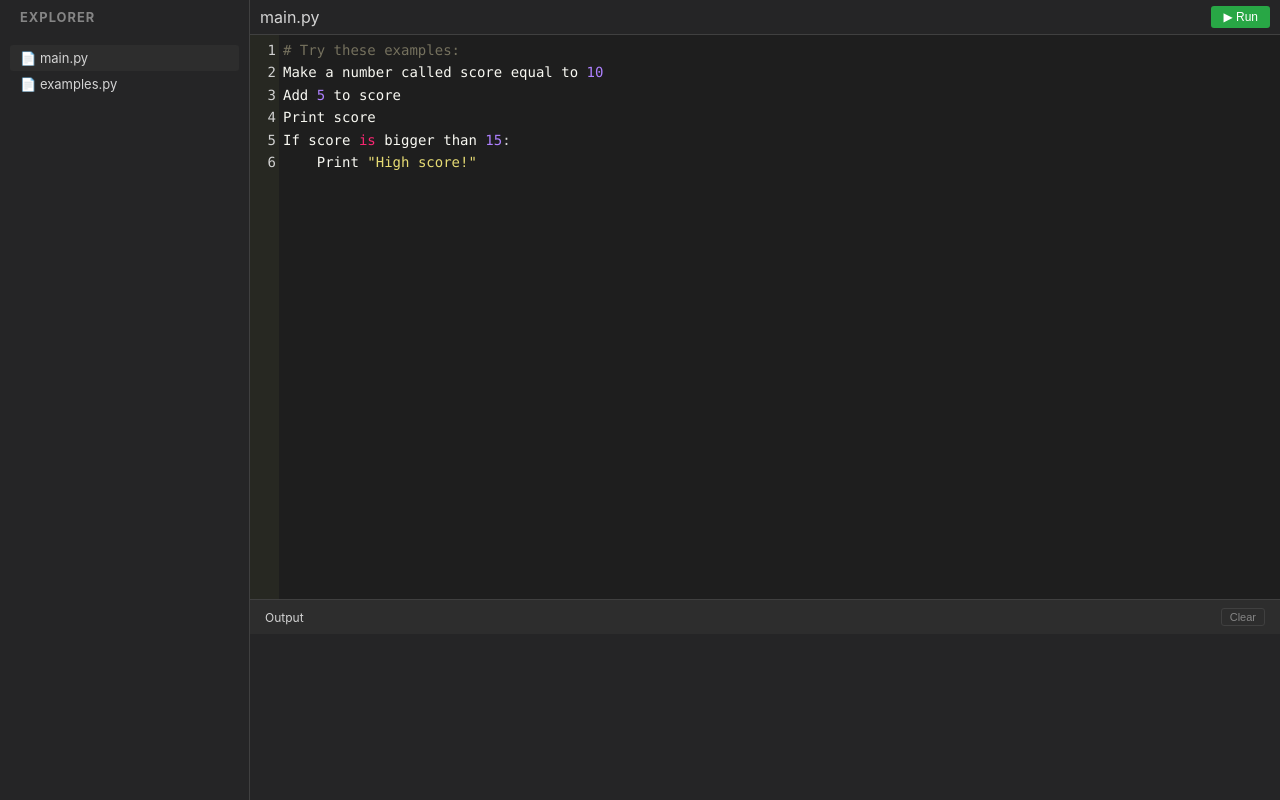
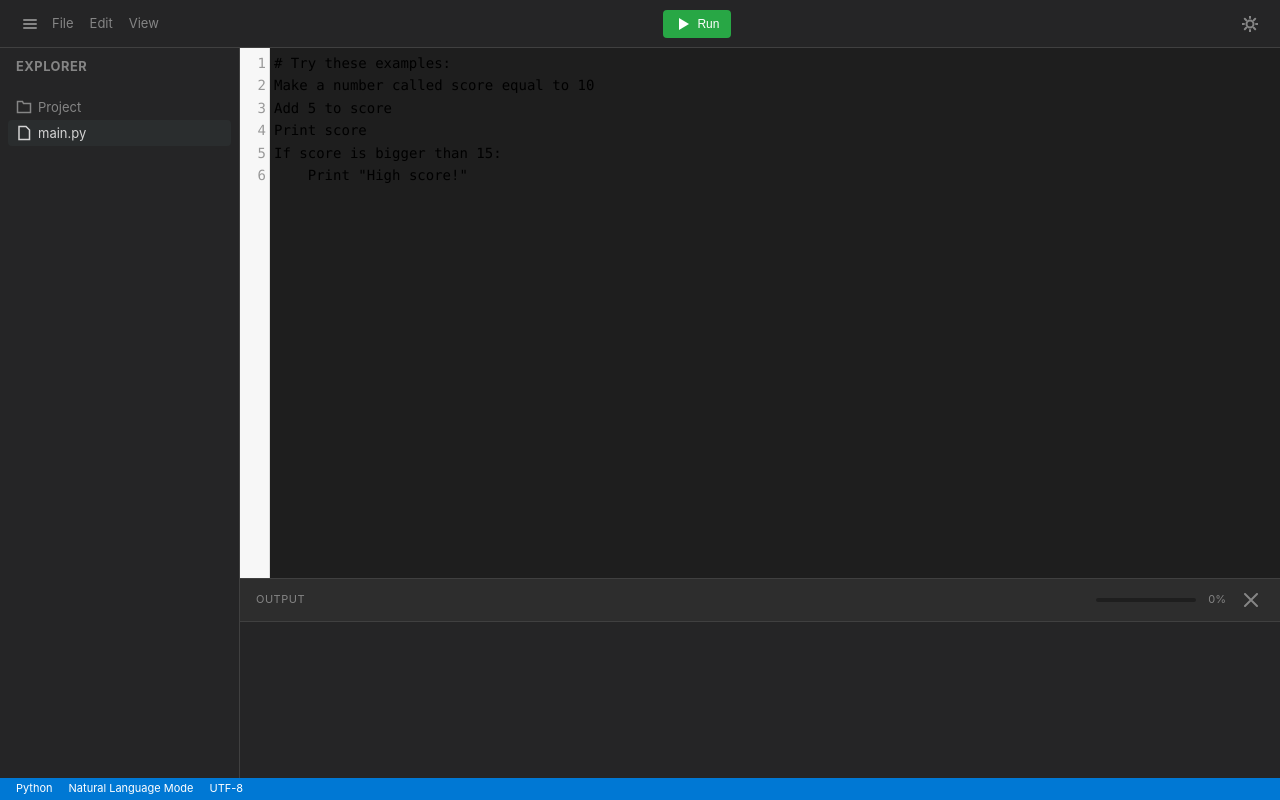
Before and after one commit to AnishShinde-sys/natural-python, a Flask app: template templates/index.html in a window 1280 px wide. Run offline with Flask 2, Linux system fonts and the light colour scheme; the template is opened without the code that fills it, so the values that code supplies are empty.

Commit message:
made it more mordern

```diff
--- a/static/css/style.css
+++ b/static/css/style.css
@@ -2,11 +2,19 @@
     --bg-primary: #1e1e1e;
     --bg-secondary: #252526;
     --bg-tertiary: #2d2d2d;
+    --bg-hover: #2a2d2e;
     --text-primary: #d4d4d4;
     --text-secondary: #858585;
     --accent: #0078d4;
     --border: #404040;
     --success: #28a745;
+    --error: #d16969;
+    --warning: #dcdcaa;
+
+    --top-nav-height: 48px;
+    --status-bar-height: 22px;
+    --sidebar-width: 240px;
+    --output-height: 200px;
 }
 
 * {
@@ -21,69 +29,140 @@
     color: var(--text-primary);
     height: 100vh;
     overflow: hidden;
+    font-size: 13px;
+    line-height: 1.4;
 }
 
 .ide-container {
     display: flex;
+    flex-direction: column;
     height: 100vh;
 }
 
-/* Sidebar Styles */
+/* Top Navigation */
+.top-nav {
+    height: var(--top-nav-height);
+    background: var(--bg-secondary);
+    border-bottom: 1px solid var(--border);
+    display: flex;
+    align-items: center;
+    padding: 0 16px;
+    justify-content: space-between;
+}
+
+.nav-left, .nav-center, .nav-right {
+    display: flex;
+    align-items: center;
+    gap: 8px;
+}
+
+.breadcrumb {
+    display: flex;
+    gap: 16px;
+    color: var(--text-secondary);
+}
+
+.breadcrumb span {
+    cursor: pointer;
+}
+
+.breadcrumb span:hover {
+    color: var(--text-primary);
+}
+
+/* Buttons */
+.icon-btn {
+    background: transparent;
+    border: none;
+    color: var(--text-secondary);
+    padding: 6px;
+    border-radius: 4px;
+    cursor: pointer;
+    display: flex;
+    align-items: center;
+    justify-content: center;
+}
+
+.icon-btn:hover {
+    background: var(--bg-hover);
+    color: var(--text-primary);
+}
+
+.run-btn {
+    background: var(--success);
+    color: white;
+    border: none;
+    padding: 6px 12px;
+    border-radius: 4px;
+    cursor: pointer;
+    display: flex;
+    align-items: center;
+    gap: 6px;
+    font-size: 12px;
+    font-weight: 500;
+}
+
+.run-btn:hover {
+    opacity: 0.9;
+}
+
+/* Main Content */
+.main-content {
+    display: flex;
+    flex: 1;
+    overflow: hidden;
+}
+
+/* Sidebar */
 .sidebar {
-    width: 250px;
+    width: var(--sidebar-width);
     background: var(--bg-secondary);
     border-right: 1px solid var(--border);
+    overflow-y: auto;
 }
 
 .sidebar-header {
-    padding: 10px 20px;
+    padding: 10px 16px;
     font-size: 11px;
     color: var(--text-secondary);
     text-transform: uppercase;
-    letter-spacing: 1px;
+    letter-spacing: 0.5px;
 }
 
 .file-tree {
-    padding: 10px;
+    padding: 8px;
 }
 
-.file {
-    padding: 5px 10px;
+.folder, .file {
+    display: flex;
+    align-items: center;
+    gap: 6px;
+    padding: 4px 8px;
+    border-radius: 4px;
     cursor: pointer;
-    border-radius: 3px;
-    font-size: 13px;
+    color: var(--text-secondary);
 }
 
 .file.active {
-    background: var(--bg-tertiary);
+    background: var(--bg-hover);
+    color: var(--text-primary);
 }
 
-/* Main Content Styles */
-.main-content {
+.folder:hover, .file:hover {
+    background: var(--bg-hover);
+}
+
+/* Editor Area */
+.editor-area {
     flex: 1;
     display: flex;
     flex-direction: column;
-}
-
-.top-bar {
-    height: 35px;
-    background: var(--bg-secondary);
-    display: flex;
-    align-items: center;
-    justify-content: space-between;
-    padding: 0 10px;
-    border-bottom: 1px solid var(--border);
+    overflow: hidden;
 }
 
 .editor-container {
     flex: 1;
-    display: flex;
-    flex-direction: column;
-}
-
-.editor-wrapper {
-    flex: 2;
-    border-bottom: 1px solid var(--border);
+    overflow: hidden;
 }
 
 /* CodeMirror Customization */
@@ -93,58 +172,100 @@
     font-size: 14px;
     line-height: 1.6;
     background: var(--bg-primary) !important;
-    color: var(--text-primary) !important;
 }
 
-/* Output Panel Styles */
+/* Output Panel */
 .output-panel {
-    height: 200px;
+    height: var(--output-height);
     background: var(--bg-secondary);
+    border-top: 1px solid var(--border);
 }
 
 .panel-header {
-    padding: 8px 15px;
+    padding: 8px 16px;
     background: var(--bg-tertiary);
     display: flex;
     justify-content: space-between;
     align-items: center;
-    font-size: 12px;
+    border-bottom: 1px solid var(--border);
+}
+
+.panel-title {
+    font-size: 11px;
+    text-transform: uppercase;
+    color: var(--text-secondary);
+    letter-spacing: 0.5px;
+}
+
+.panel-actions {
+    display: flex;
+    align-items: center;
+    gap: 12px;
+}
+
+.progress-container {
+    width: 100px;
+    height: 4px;
+    background: var(--bg-primary);
+    border-radius: 2px;
+    overflow: hidden;
+}
+
+.progress-bar {
+    height: 100%;
+    background: var(--success);
+    width: 0;
+    transition: width 0.3s ease;
+}
+
+.progress-text {
+    font-size: 11px;
+    color: var(--text-secondary);
 }
 
 .output-content {
-    padding: 10px;
-    height: calc(100% - 35px);
+    padding: 12px 16px;
+    height: calc(100% - 37px);
     overflow: auto;
     font-family: 'Consolas', monospace;
     font-size: 13px;
-    line-height: 1.5;
-    color: var(--text-primary);
+    white-space: pre-wrap;
 }
 
-/* Button Styles */
-.run-btn {
-    background: var(--success);
-    color: white;
-    border: none;
-    border-radius: 3px;
-    padding: 4px 12px;
-    cursor: pointer;
-    font-size: 12px;
+/* Status Bar */
+.status-bar {
+    height: var(--status-bar-height);
+    background: var(--accent);
     display: flex;
     align-items: center;
-    gap: 5px;
+    padding: 0 16px;
+    gap: 16px;
+    font-size: 11px;
+    color: white;
 }
 
-.clear-btn {
-    background: transparent;
-    color: var(--text-secondary);
-    border: 1px solid var(--border);
-    padding: 2px 8px;
-    border-radius: 3px;
-    cursor: pointer;
-    font-size: 11px;
+.status-item {
+    display: flex;
+    align-items: center;
+    gap: 4px;
 }
 
-button:hover {
-    opacity: 0.9;
+/* Scrollbar Styling */
+::-webkit-scrollbar {
+    width: 14px;
+    height: 14px;
 }
+
+::-webkit-scrollbar-track {
+    background: transparent;
+}
+
+::-webkit-scrollbar-thumb {
+    background: var(--bg-tertiary);
+    border: 4px solid var(--bg-primary);
+    border-radius: 7px;
+}
+
+::-webkit-scrollbar-thumb:hover {
+    background: var(--text-secondary);
+}
--- a/templates/index.html
+++ b/templates/index.html
@@ -3,39 +3,71 @@
 <head>
     <meta charset="UTF-8">
     <meta name="viewport" content="width=device-width, initial-scale=1.0">
-    <title>PyTalk IDE</title>
+    <title>Natural Python IDE</title>
     <link href="https://cdnjs.cloudflare.com/ajax/libs/codemirror/5.65.2/codemirror.min.css" rel="stylesheet">
-    <link href="https://cdnjs.cloudflare.com/ajax/libs/codemirror/5.65.2/theme/monokai.min.css" rel="stylesheet">
+    <link href="https://cdnjs.cloudflare.com/ajax/libs/codemirror/5.65.2/theme/dracula.min.css" rel="stylesheet">
     <link rel="stylesheet" href="{{ url_for('static', filename='css/style.css') }}">
 </head>
-<body>
+<body class="theme-dark">
     <div class="ide-container">
-        <!-- Left Sidebar -->
-        <div class="sidebar">
-            <div class="sidebar-header">
-                <h3>EXPLORER</h3>
+        <!-- Top Navigation -->
+        <nav class="top-nav">
+            <div class="nav-left">
+                <button class="icon-btn" id="menuToggle">
+                    <svg width="16" height="16" viewBox="0 0 16 16" fill="none" xmlns="http://www.w3.org/2000/svg">
+                        <path d="M2 4h12M2 8h12M2 12h12" stroke="currentColor" stroke-width="2" stroke-linecap="round"/>
+                    </svg>
+                </button>
+                <div class="breadcrumb">
+                    <span>File</span>
+                    <span>Edit</span>
+                    <span>View</span>
+                </div>
             </div>
-            <div class="file-tree">
-                <div class="file active">📄 main.py</div>
-                <div class="file">📄 examples.py</div>
+            <div class="nav-center">
+                <button class="run-btn" onclick="runCode()">
+                    <svg width="16" height="16" viewBox="0 0 16 16" fill="none" xmlns="http://www.w3.org/2000/svg">
+                        <path d="M4 2l10 6-10 6V2z" fill="currentColor"/>
+                    </svg>
+                    Run
+                </button>
             </div>
-        </div>
+            <div class="nav-right">
+                <button class="icon-btn" id="themeToggle">
+                    <svg width="16" height="16" viewBox="0 0 16 16" fill="none" xmlns="http://www.w3.org/2000/svg">
+                        <path d="M8 11.5a3.5 3.5 0 100-7 3.5 3.5 0 000 7z" stroke="currentColor" stroke-width="2"/>
+                        <path d="M8 0v2M8 14v2M2.8 2.8l1.4 1.4M11.8 11.8l1.4 1.4M0 8h2M14 8h2M2.8 13.2l1.4-1.4M11.8 4.2l1.4-1.4" stroke="currentColor" stroke-width="2" stroke-linecap="round"/>
+                    </svg>
+                </button>
+            </div>
+        </nav>
 
         <!-- Main Content -->
         <div class="main-content">
-            <!-- Top Bar -->
-            <div class="top-bar">
-                <div class="tabs">
-                    <div class="tab active">main.py</div>
+            <!-- Left Sidebar -->
+            <div class="sidebar" id="sidebar">
+                <div class="sidebar-header">
+                    <h3>EXPLORER</h3>
                 </div>
-                <div class="actions">
-                    <button class="run-btn" onclick="runCode()">▶ Run</button>
+                <div class="file-tree">
+                    <div class="folder">
+                        <svg width="16" height="16" viewBox="0 0 16 16" fill="none" xmlns="http://www.w3.org/2000/svg">
+                            <path d="M1.5 2.5h5l1 2h7v9h-13v-11z" stroke="currentColor" stroke-width="1.5"/>
+                        </svg>
+                        <span>Project</span>
+                    </div>
+                    <div class="file active">
+                        <svg width="16" height="16" viewBox="0 0 16 16" fill="none" xmlns="http://www.w3.org/2000/svg">
+                            <path d="M3 1.5h7l3.5 3.5v9.5h-10.5v-13z" stroke="currentColor" stroke-width="1.5"/>
+                        </svg>
+                        <span>main.py</span>
+                    </div>
                 </div>
             </div>
 
             <!-- Editor Area -->
-            <div class="editor-container">
-                <div class="editor-wrapper">
+            <div class="editor-area">
+                <div class="editor-container">
                     <textarea id="code-editor">
 # Try these examples:
 Make a number called score equal to 10
@@ -48,12 +80,29 @@
                 <!-- Output Panel -->
                 <div class="output-panel">
                     <div class="panel-header">
-                        <span>Output</span>
-                        <button class="clear-btn" onclick="clearOutput()">Clear</button>
+                        <div class="panel-title">Output</div>
+                        <div class="panel-actions">
+                            <div class="progress-container">
+                                <div class="progress-bar" id="progressBar"></div>
+                            </div>
+                            <span class="progress-text" id="progressText">0%</span>
+                            <button class="icon-btn" onclick="clearOutput()">
+                                <svg width="14" height="14" viewBox="0 0 14 14" fill="none" xmlns="http://www.w3.org/2000/svg">
+                                    <path d="M1 1l12 12M1 13L13 1" stroke="currentColor" stroke-width="2" stroke-linecap="round"/>
+                                </svg>
+                            </button>
+                        </div>
                     </div>
                     <div id="output" class="output-content"></div>
                 </div>
             </div>
+        </div>
+
+        <!-- Status Bar -->
+        <div class="status-bar">
+            <div class="status-item">Python</div>
+            <div class="status-item">Natural Language Mode</div>
+            <div class="status-item">UTF-8</div>
         </div>
     </div>
 
```
